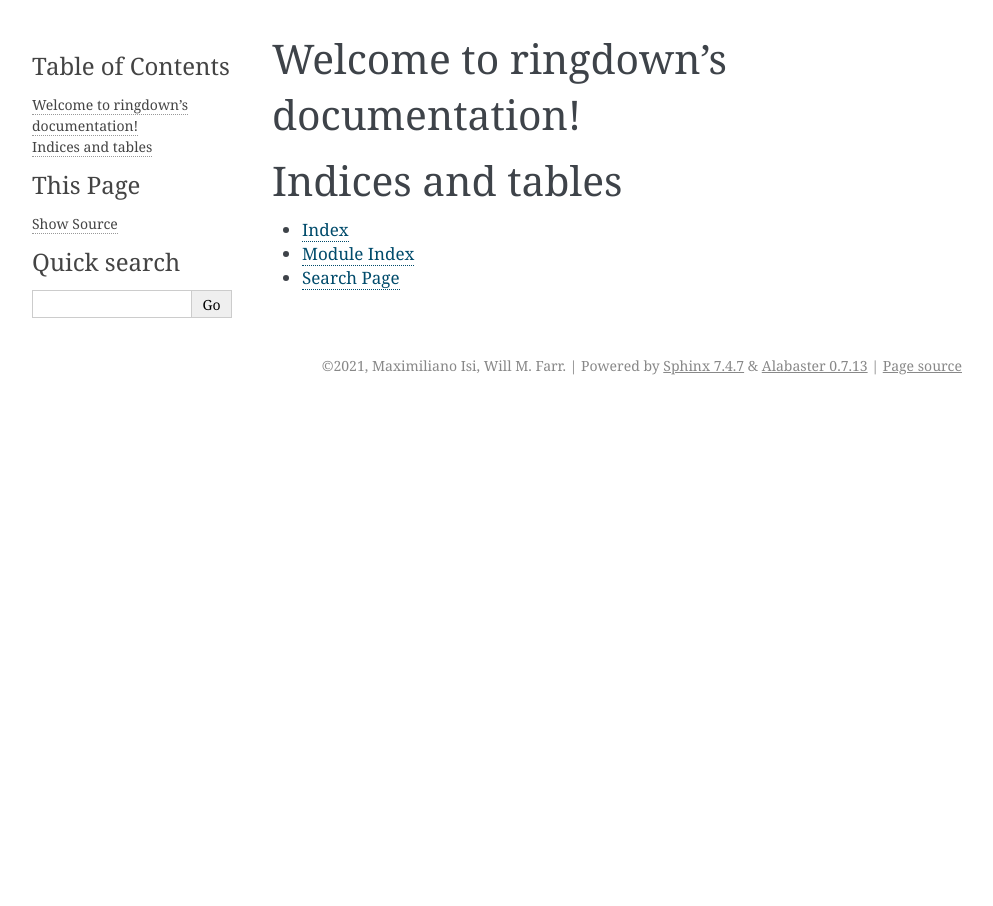
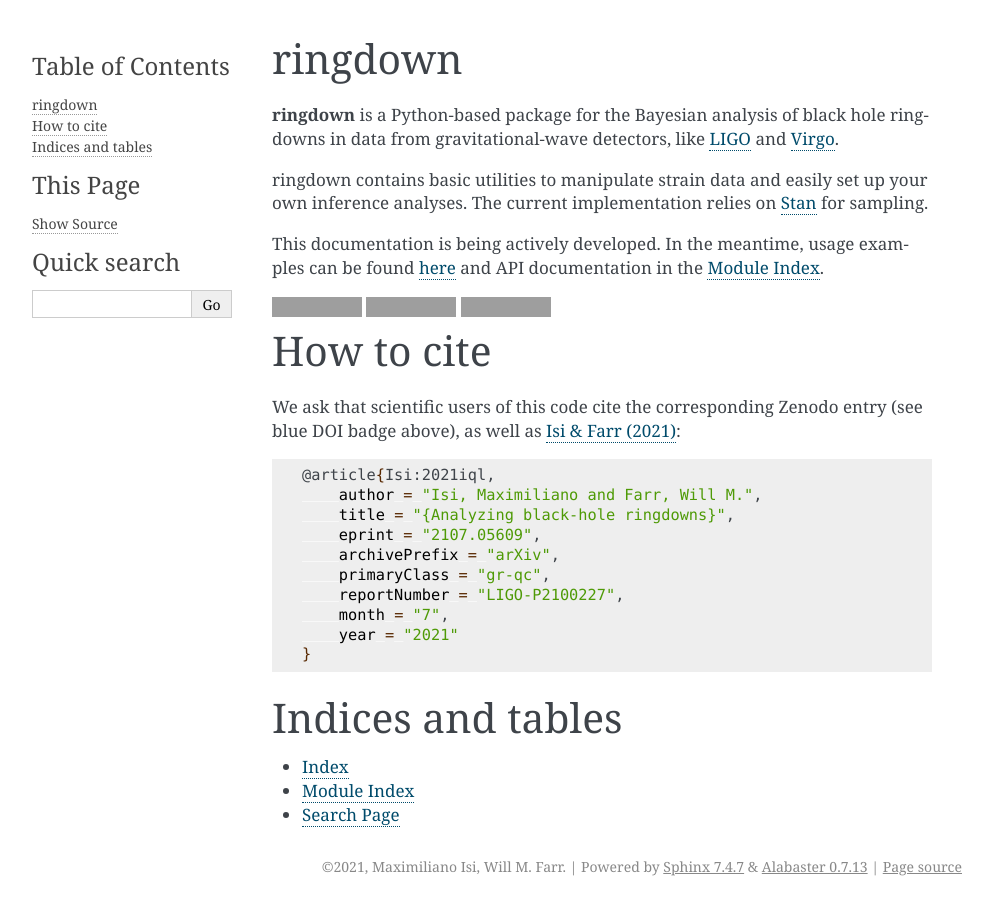
Before and after one commit to maxisi/ringdown, a Sphinx documentation site: the page built from docs/source/index.rst, in a window 1280 px wide. Shown: the whole page, without its empty margins (148-1141 px from the left). Built offline with Sphinx 7.4.7, drawn with Linux system fonts in a browser that asks for light colours; grey boxes are pictures that could not be loaded.

Commit message:
doc index

```diff
--- a/docs/source/index.rst
+++ b/docs/source/index.rst
@@ -3,8 +3,40 @@
    You can adapt this file completely to your liking, but it should at least
    contain the root `toctree` directive.
 
-Welcome to ringdown's documentation!
-====================================
+ringdown
+========
+
+**ringdown** is a Python-based package for the Bayesian analysis of black hole ringdowns in data from gravitational-wave detectors, like `LIGO <https://www.ligo.caltech.edu>`_ and `Virgo <https://www.virgo-gw.eu>`_.
+
+ringdown contains basic utilities to manipulate strain data and easily set up your own inference analyses. The current implementation relies on `Stan <https://mc-stan.org>`_ for sampling.
+
+This documentation is being actively developed. In the meantime, usage examples can be found `here <https://github.com/maxisi/ringdown/tree/main/examples>`_ and API documentation in the :ref:`modindex`.
+
+.. image:: https://badge.fury.io/py/ringdown.svg
+    :target: https://badge.fury.io/py/ringdown
+.. image:: https://img.shields.io/badge/GitHub-ringdown-blue
+    :target: https://github.com/maxisi/ringdown
+.. image:: https://zenodo.org/badge/DOI/10.5281/zenodo.5094067.svg
+   :target: https://doi.org/10.5281/zenodo.5094067
+
+
+How to cite
+===========
+
+We ask that scientific users of this code cite the corresponding Zenodo entry (see blue DOI badge above), as well as `Isi & Farr (2021) <https://arxiv.org/abs/2107.05609>`_:
+
+.. code-block:: bash
+
+  @article{Isi:2021iql,
+      author = "Isi, Maximiliano and Farr, Will M.",
+      title = "{Analyzing black-hole ringdowns}",
+      eprint = "2107.05609",
+      archivePrefix = "arXiv",
+      primaryClass = "gr-qc",
+      reportNumber = "LIGO-P2100227",
+      month = "7",
+      year = "2021"
+  }
 
 .. toctree::
    :maxdepth: 2
```
